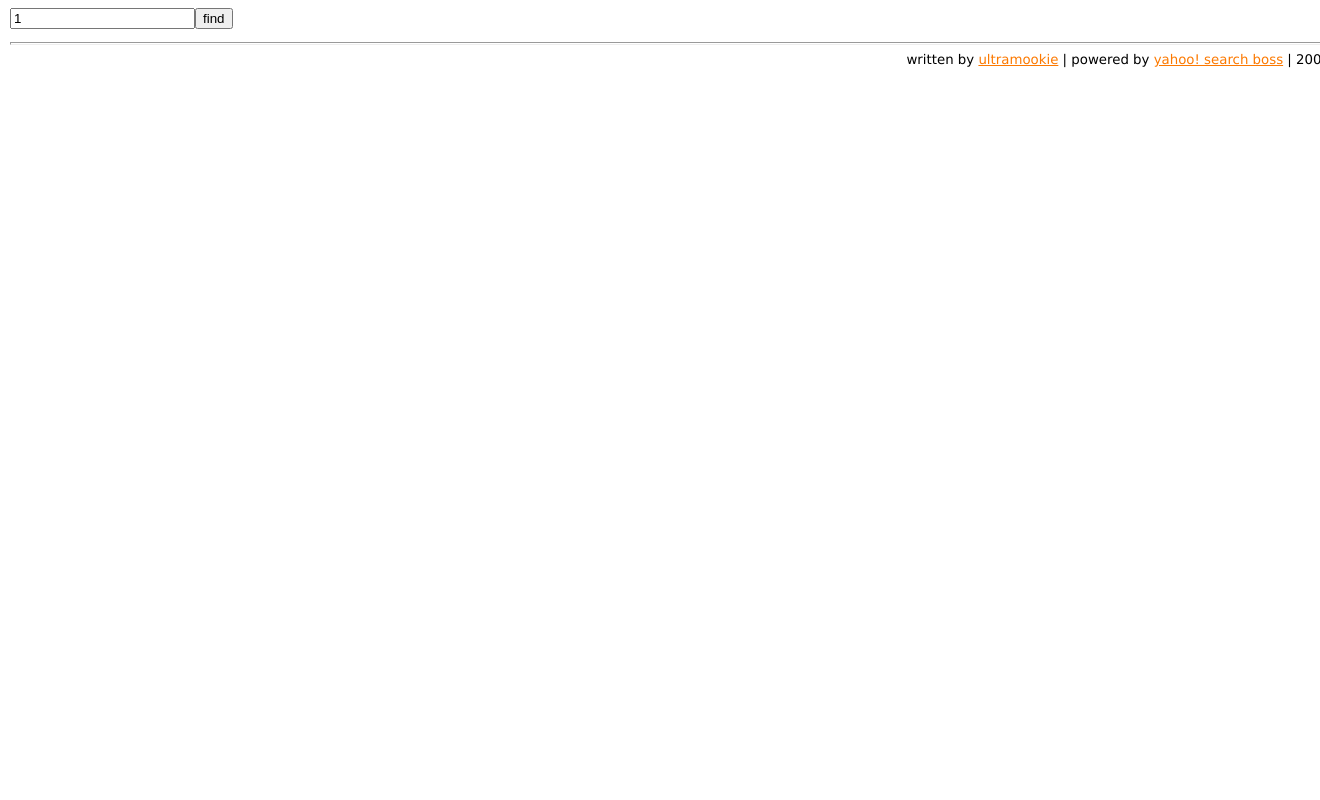
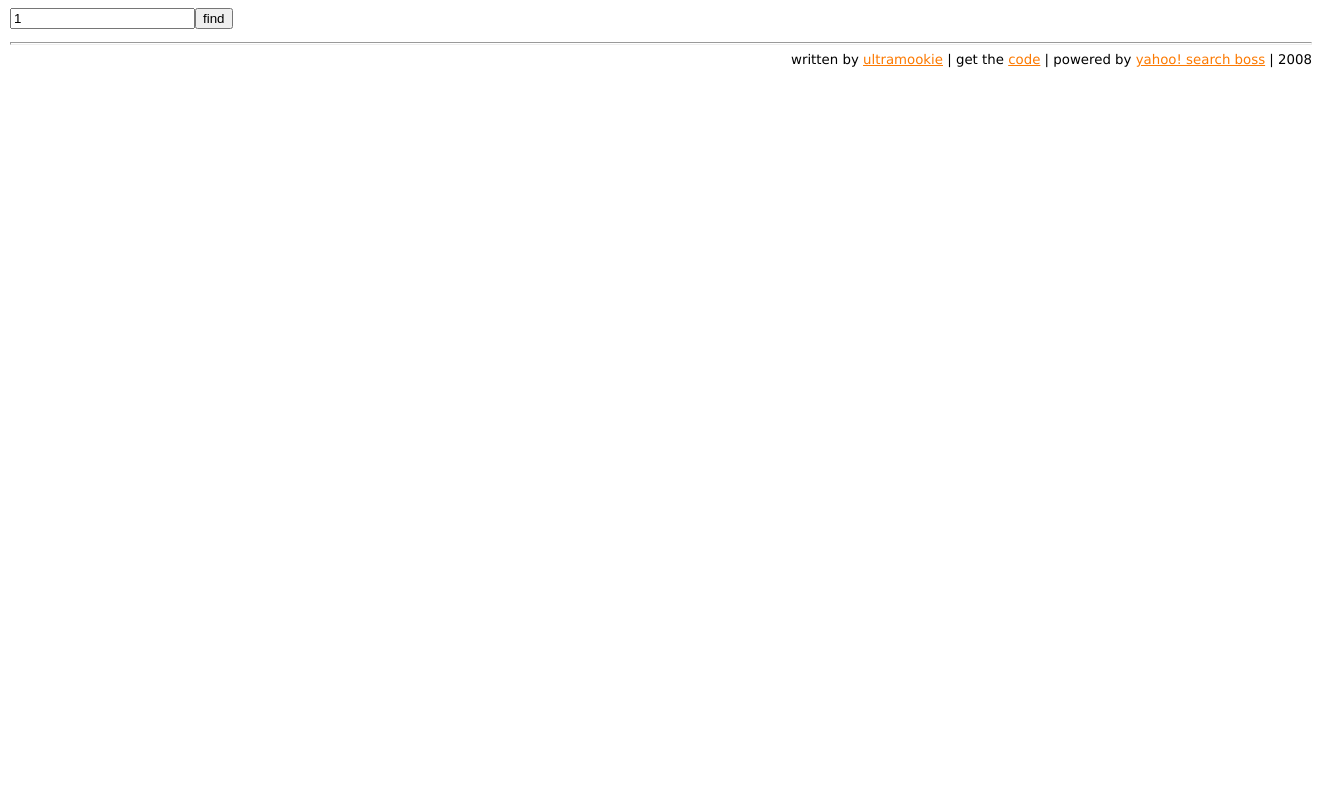
Before and after one commit to ultramookie/mookie-s-minisearch, a PHP site: page /?q=1 in a window 1320 px wide; the page is wider, and only the part inside the window is pictured. Run offline with PHP 8.4, Linux system fonts and the light colour scheme; data that the repository does not hold is empty.

Commit message:
added link to github repo in results page. changed style because it was overruning page.

```diff
--- a/index.php
+++ b/index.php
@@ -58,7 +58,7 @@ function printForm($term) {
 
 function printFoot() {
 	echo "<hr /><div class=\"footer\">";
-	echo "written by <a href=\"http://ultramookie.com\">ultramookie</a> | powered by <a href=\"http://developer.yahoo.com/search/boss/\">yahoo! search boss</a> | " . date("Y");
+	echo "written by <a href=\"http://ultramookie.com\">ultramookie</a> | get the <a href=\"http://github.com/ultramookie/mookie-s-minisearch/tree/master\">code</a> | powered by <a href=\"http://developer.yahoo.com/search/boss/\">yahoo! search boss</a> | " . date("Y");
 	echo "</div>";
 }
 
--- a/style.css
+++ b/style.css
@@ -3,12 +3,10 @@ body {
 	font-family: "Lucida Grande",Calibri,Arial,sans-serif;
 	color:#000000;
 	background:#FFFFFF;
-	width: 100%;
 }
 
 .main {
         margin-left: 2px;
-        width: 100%;
 }
 
 .nav {
```
